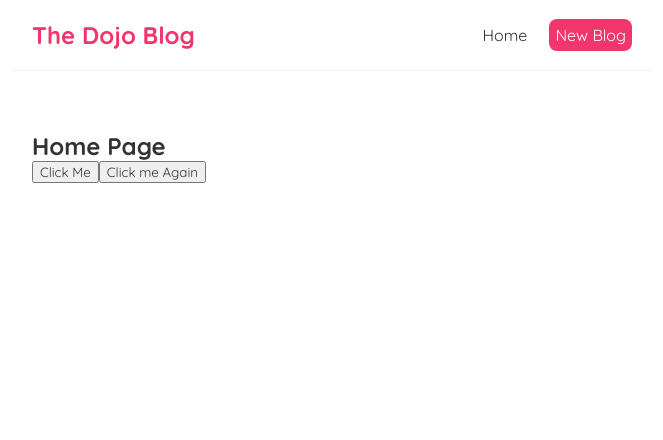
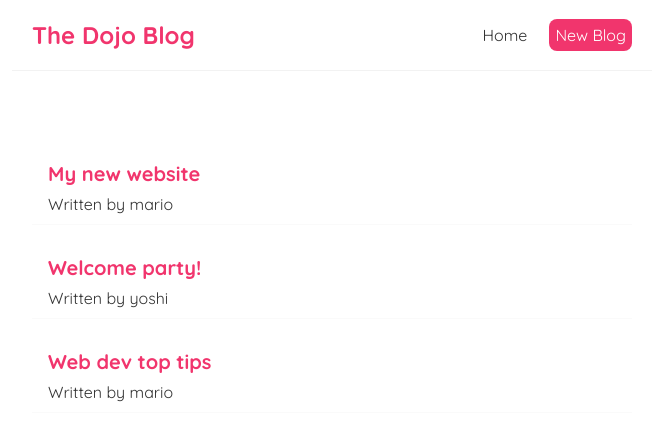
Before and after one commit to EdASalazar/reactnetninja, a React (Create React App) app: page / in a window 1280 px wide. Shown: the top 440 px of the page, without its empty margins (308-971 px from the left). Built offline with nearby package versions, Linux system fonts and the light colour scheme.

Commit message:
tutorial 10

```diff
--- a/src/Home.js
+++ b/src/Home.js
@@ -1,18 +1,21 @@
+import { useState } from 'react';
+
 const Home = () => {
-
-  const handleClick = (e) => {
-    console.log('hello, ninjas', e)
-  }
-
-  const handleClickAgain = (name, e) => {
-    console.log('hello' + name, e.target);
-  }
+  const [blogs, setBlogs] = useState([
+    { title: 'My new website', body: 'lorem ipsum...', author: 'mario', id: 1 },
+    { title: 'Welcome party!', body: 'lorem ipsum...', author: 'yoshi', id: 2 },
+    { title: 'Web dev top tips', body: 'lorem ipsum...', author: 'mario', id: 3 }
+  ])
 
   return (
     <div className="home">
-      <h2>Home Page</h2>
-      <button onClick={ handleClick }>Click Me</button>
-      <button onClick={(e) => handleClickAgain(' mario', e)}>Click me Again</button>
+      {blogs.map((blog) => (
+        <div className="blog-preview" key={blog.id}>
+          <h2>{ blog.title }</h2>
+          <p>Written by {blog.author}</p>
+        </div>
+
+      ))}
     </div>
    );
 }
--- a/src/index.css
+++ b/src/index.css
@@ -33,3 +33,18 @@
   margin: 40px auto;
   padding: 20px;
 }@import url('https://fonts.googleapis.com/css2?family=Quicksand:wght@300;400;500;600;700&display=swap');
+
+/* blog previews / list */
+.blog-preview {
+  padding: 10px 16px;
+  margin: 20px 0;
+  border-bottom: 1px solid #fafafa;
+}
+.blog-preview:hover {
+  box-shadow: 1px 3px 5px rgba(0,0,0,0.1);
+}
+.blog-preview h2 {
+  font-size: 20px;
+  color: #f1356d;
+  margin-bottom: 8px;
+}
```
